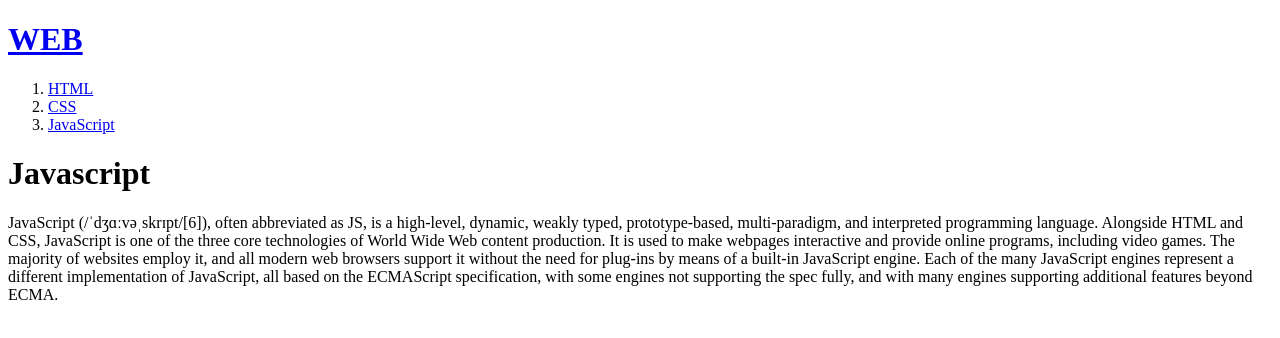
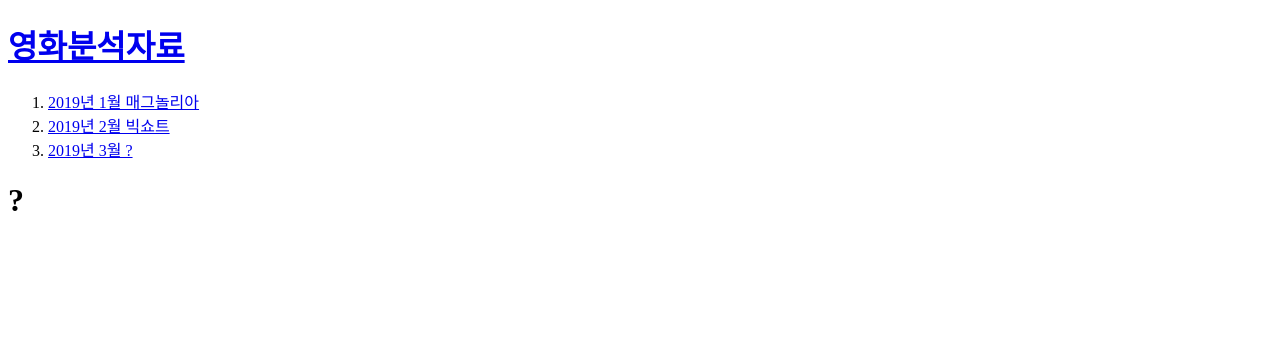
Before and after one commit to mangozombi/web1, a plain HTML site: page 3.html in a window 1280 px wide. Drawn offline with Linux system fonts and the light colour scheme.

Commit message:
Update 3.html

```diff
--- a/3.html
+++ b/3.html
@@ -5,13 +5,13 @@
 <meta charset="utf-8">
 </head>
 <body>
-  <h1><a href="index.html">WEB</a></h1>
+  <h1><a href="index.html">영화분석자료</a></h1>
   <ol>
-    <li><a href="1.html">HTML</a></li>
-    <li><a href="2.html">CSS</a></li>
-    <li><a href="3.html">JavaScript</a></li>
+    <li><a href="1.html">2019년 1월 매그놀리아</a></li>
+    <li><a href="2.html">2019년 2월 빅쇼트</a></li>
+    <li><a href="3.html">2019년 3월 ?</a></li>
   </ol>
-  <h1>Javascript</h1>
-  <p>JavaScript (/ˈdʒɑːvəˌskrɪpt/[6]), often abbreviated as JS, is a high-level, dynamic, weakly typed, prototype-based, multi-paradigm, and interpreted programming language. Alongside HTML and CSS, JavaScript is one of the three core technologies of World Wide Web content production. It is used to make webpages interactive and provide online programs, including video games. The majority of websites employ it, and all modern web browsers support it without the need for plug-ins by means of a built-in JavaScript engine. Each of the many JavaScript engines represent a different implementation of JavaScript, all based on the ECMAScript specification, with some engines not supporting the spec fully, and with many engines supporting additional features beyond ECMA.
+  <h1>?</h1>
+  <p>
   </p>
 </body>
```
